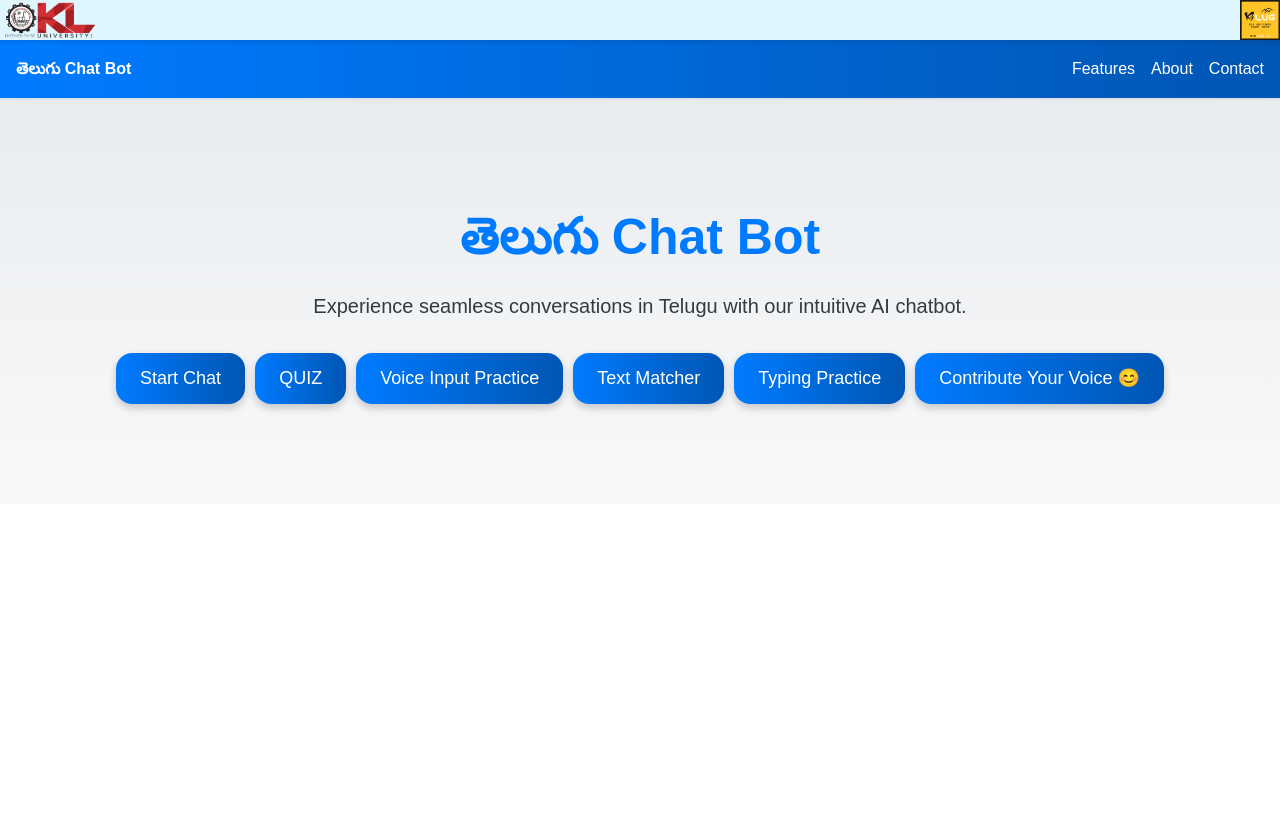
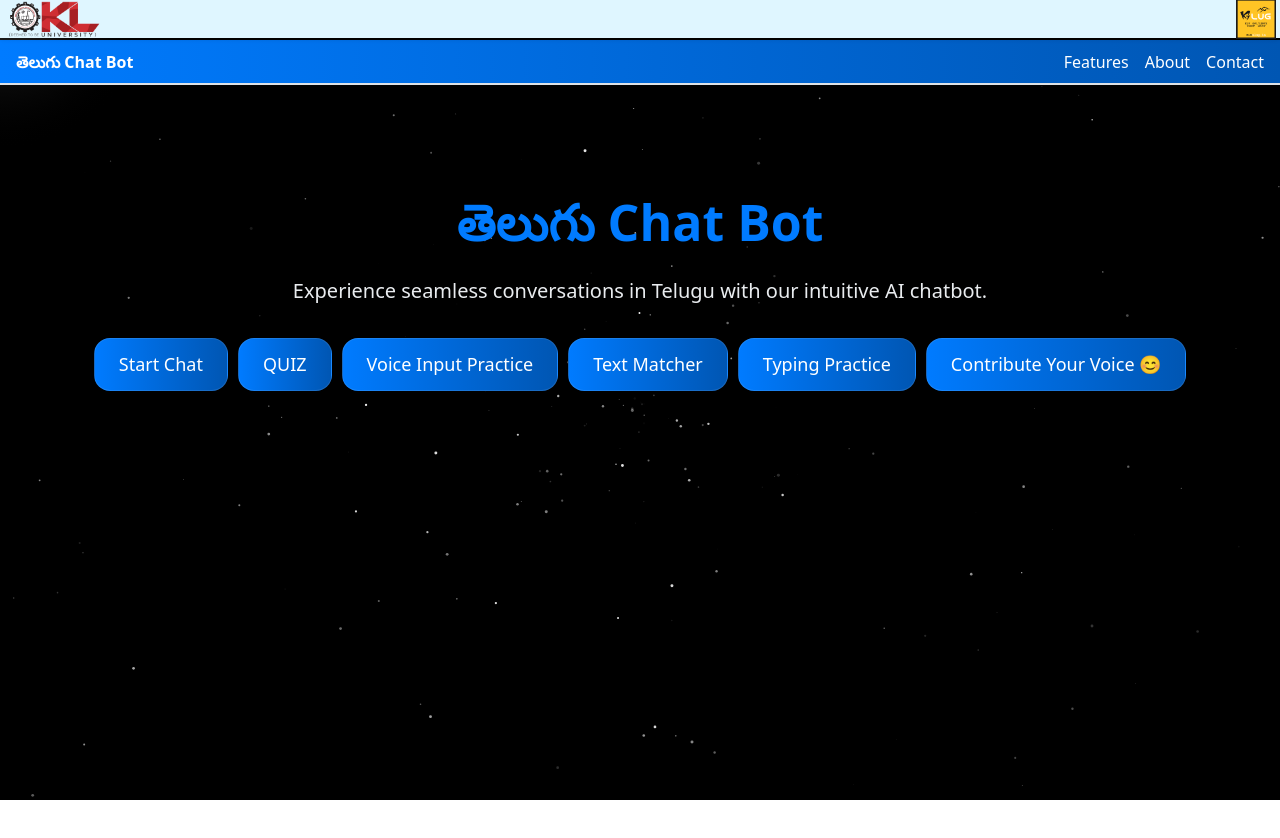
Before and after one commit to suryaakkala/telugu-voice-collection, a Next.js app: page / in a window 1280 px wide. Before the commit the page ends 800 px from the top, so only its background shows below. Built offline with nearby package versions, Linux system fonts and the light colour scheme.

Commit message:
modified:   src/components/landingpage.tsx

```diff
--- a/src/components/Chatbot.tsx
+++ b/src/components/Chatbot.tsx
@@ -49,6 +49,7 @@ const Header: React.FC<{ toggleTheme: () => void, isDarkMode: boolean }> = ({ to
           width: 100%;
           align-items: center;
           justify-content: space-between;
+          padding: 4px 4px;
           position: fixed;
           top: 0;
           left: 0;
--- a/src/components/landingpage.tsx
+++ b/src/components/landingpage.tsx
@@ -1,54 +1,148 @@
 "use client";
 
-import React from "react";
+import React, { useEffect, useRef } from "react";
 import { useRouter } from "next/navigation";
 import Link from "next/link";
 import { Button } from "@/components/ui/button";
 
+class Star {
+  ctx: CanvasRenderingContext2D;
+  x: number;
+  y: number;
+  radius: number;
+  vx: number;
+  vy: number;
+  opacity: number;
+  targetOpacity: number;
+
+  constructor(ctx: CanvasRenderingContext2D, width: number, height: number) {
+    this.ctx = ctx;
+    const angle = Math.random() * Math.PI * 2;
+    const speed = Math.random() * 2 + 1;
+    this.x = width / 2;
+    this.y = height / 2;
+    this.radius = Math.random() * 1.5;
+    this.vx = Math.cos(angle) * speed;
+    this.vy = Math.sin(angle) * speed;
+    this.opacity = 0;
+    this.targetOpacity = Math.random();
+  }
+
+  update(mouseX: number, mouseY: number) {
+    this.x += this.vx;
+    this.y += this.vy;
+
+    // Flicker effect
+    if (Math.random() < 0.02) {
+      this.targetOpacity = Math.random();
+    }
+    this.opacity += (this.targetOpacity - this.opacity) * 0.1;
+  }
+
+  draw() {
+    this.ctx.beginPath();
+    this.ctx.arc(this.x, this.y, this.radius, 0, Math.PI * 2);
+    this.ctx.fillStyle = `rgba(255, 255, 255, ${this.opacity})`;
+    this.ctx.fill();
+  }
+}
+
 export default function LandingPage() {
   const router = useRouter();
+  const canvasRef = useRef<HTMLCanvasElement>(null);
+  const starsRef = useRef<Star[]>([]);
+  const mousePosRef = useRef({ x: 0, y: 0 });
 
-  const handleTypingPracticeNavigation = () => {
-    router.push("/TypingPractice");
+  const handleTypingPracticeNavigation = () => router.push("/TypingPractice");
+  const handleChatbotNavigation = () => router.push("/chatbot");
+  const handleQuizNavigation = () => router.push("/QuizGenerator");
+  const handleVoiceNavigation = () => router.push("/VoiceInputPractice");
+  const handleTextMatchingNavigation = () => router.push("/TextMatching");
+  const handleTDCNavigation = () => router.push("/tdc");
+
+  useEffect(() => {
+    const canvas = canvasRef.current;
+    if (!canvas) return;
+    const ctx = canvas.getContext('2d');
+    if (!ctx) return;
+
+    const resizeCanvas = () => {
+      canvas.width = window.innerWidth;
+      canvas.height = window.innerHeight;
     };
 
-  const handleChatbotNavigation = () => {
-    router.push("/chatbot");
+    const handleMouseMove = (e: MouseEvent) => {
+      mousePosRef.current = { x: e.clientX, y: e.clientY };
     };
 
-  const handleQuizNavigation = () => {
-    router.push("/QuizGenerator");
+    window.addEventListener('resize', resizeCanvas);
+    window.addEventListener('mousemove', handleMouseMove);
+    resizeCanvas();
+
+    starsRef.current = Array.from({ length: 200 }, () =>
+      new Star(ctx, canvas.width, canvas.height)
+    );
+
+    const animate = () => {
+      ctx.fillStyle = '#000';
+      ctx.fillRect(0, 0, canvas.width, canvas.height);
+
+      // Mouse light effect
+      const gradient = ctx.createRadialGradient(
+        mousePosRef.current.x,
+        mousePosRef.current.y,
+        0,
+        mousePosRef.current.x,
+        mousePosRef.current.y,
+        150
+      );
+      gradient.addColorStop(0, 'rgba(255, 255, 255, 0.2)');
+      gradient.addColorStop(1, 'rgba(0, 0, 0, 0)');
+      ctx.fillStyle = gradient;
+      ctx.fillRect(0, 0, canvas.width, canvas.height);
+
+      starsRef.current.forEach(star => {
+        star.update(mousePosRef.current.x, mousePosRef.current.y);
+        star.draw();
+
+        if (star.x < 0 || star.x > canvas.width ||
+            star.y < 0 || star.y > canvas.height) {
+          Object.assign(star, new Star(ctx, canvas.width, canvas.height));
+        }
+      });
+
+      requestAnimationFrame(animate);
     };
 
-  const handleVoiceNavigation = () => {
-    router.push("/VoiceInputPractice");
+    animate();
+
+    return () => {
+      window.removeEventListener('resize', resizeCanvas);
+      window.removeEventListener('mousemove', handleMouseMove);
     };
-
-  const handleTextMatchingNavigation = () => {
-    router.push("/TextMatching");
-  };
-
-  const handleTDCNavigation = () => {
-    router.push("/tdc");
-  };
+  }, []);
 
   return (
-    <div
+    <div style={{ position: 'relative', width: '100%', minHeight: '100vh' }}>
+      <canvas
+        ref={canvasRef}
         style={{
-        width: "100%",
-        display: "flex",
-        flexDirection: "column",
-        fontFamily: "Arial, sans-serif",
-        backgroundColor: "#f8f9fa",
-        color: "#343a40"
+          position: 'fixed',
+          top: 0,
+          left: 0,
+          width: '100%',
+          height: '100%',
+          zIndex: 0,
+          pointerEvents: 'none',
         }}
-      >
+      />
+
+      <div style={{ position: 'relative', zIndex: 1 }}>
         <header
           style={{
             marginTop: "40px",
             width: "100%",
-          // padding: "0 16.5px",
-          height: "60px",
+            height: "45px",
             display: "flex",
             alignItems: "center",
             borderBottom: "2px solid #dee2e6",
@@ -112,31 +206,31 @@ export default function LandingPage() {
             </Link>
           </nav>
         </header>
+
         <section
           style={{
             width: "100%",
             padding: "100px 0",
             textAlign: "center",
-            background: "linear-gradient(180deg, #e9ecef, #f8f9fa)",
+            background: "transparent",
           }}
         >
-          <div
-            style={{
-              margin: "0 auto",
-              padding: "0 16px"
-            }}
-          >
-            <h1
-              style={{
+          <div style={{ margin: "0 auto", padding: "0 16px" }}>
+            <h1 style={{
               fontSize: "50px",
               fontWeight: "bold",
               marginBottom: "16px",
               color: "#007bff",
-              }}
-            >
+              textShadow: "2px 2px 4px rgba(0,0,0,0.3)",
+            }}>
               తెలుగు Chat Bot
             </h1>
-            <p style={{ color: "#343a40", fontSize: "20px", marginBottom: "32px" }}>
+            <p style={{
+              color: "#e9ecef",
+              fontSize: "20px",
+              marginBottom: "32px",
+              textShadow: "1px 1px 2px rgba(0,0,0,0.5)"
+            }}>
               Experience seamless conversations in Telugu with our intuitive AI chatbot.
             </p>
             <div style={{
@@ -145,8 +239,17 @@ export default function LandingPage() {
               gap: "10px",
               flexWrap: "wrap",
             }}>
+              {[
+                { label: "Start Chat", handler: handleChatbotNavigation },
+                { label: "QUIZ", handler: handleQuizNavigation },
+                { label: "Voice Input Practice", handler: handleVoiceNavigation },
+                { label: "Text Matcher", handler: handleTextMatchingNavigation },
+                { label: "Typing Practice", handler: handleTypingPracticeNavigation },
+                { label: "Contribute Your Voice 😊", handler: handleTDCNavigation },
+              ].map((button, index) => (
                 <Button
-                onClick={handleChatbotNavigation}
+                  key={index}
+                  onClick={button.handler}
                   style={{
                     padding: "12px 24px",
                     fontSize: "18px",
@@ -154,78 +257,17 @@ export default function LandingPage() {
                     color: "white",
                     borderRadius: "16px",
                     boxShadow: "0px 4px 8px rgba(0,0,0,0.2)",
+                    backdropFilter: "blur(4px)",
+                    border: "1px solid rgba(255,255,255,0.1)",
                   }}
                 >
-                Start Chat
+                  {button.label}
                 </Button>
-              <Button
-                onClick={handleQuizNavigation}
-                style={{
-                  padding: "12px 24px",
-                  fontSize: "18px",
-                  background: "linear-gradient(90deg, #007bff, #0056b3)",
-                  color: "white",
-                  borderRadius: "16px",
-                  boxShadow: "0px 4px 8px rgba(0,0,0,0.2)",
-                }}
-              >
-                QUIZ
-              </Button>
-              <Button
-                onClick={handleVoiceNavigation}
-                style={{
-                  padding: "12px 24px",
-                  fontSize: "18px",
-                  background: "linear-gradient(90deg, #007bff, #0056b3)",
-                  color: "white",
-                  borderRadius: "16px",
-                  boxShadow: "0px 4px 8px rgba(0,0,0,0.2)",
-                }}
-              >
-                Voice Input Practice
-              </Button>
-              <Button
-                onClick={handleTextMatchingNavigation}
-                style={{
-                  padding: "12px 24px",
-                  fontSize: "18px",
-                  background: "linear-gradient(90deg, #007bff, #0056b3)",
-                  color: "white",
-                  borderRadius: "16px",
-                  boxShadow: "0px 4px 8px rgba(0,0,0,0.2)",
-                }}
-              >
-                Text Matcher
-              </Button>
-              <Button
-                onClick={handleTypingPracticeNavigation}
-                style={{
-                  padding: "12px 24px",
-                  fontSize: "18px",
-                  background: "linear-gradient(90deg, #007bff, #0056b3)",
-                  color: "white",
-                  borderRadius: "16px",
-                  boxShadow: "0px 4px 8px rgba(0,0,0,0.2)",
-                }}
-              >
-                Typing Practice
-              </Button>
-              <Button
-                onClick={handleTDCNavigation}
-                style={{
-                  padding: "12px 24px",
-                  fontSize: "18px",
-                  background: "linear-gradient(90deg, #007bff, #0056b3)",
-                  color: "white",
-                  borderRadius: "16px",
-                  boxShadow: "0px 4px 8px rgba(0,0,0,0.2)",
-                }}
-              >
-                Contribute Your Voice 😊
-              </Button>
+              ))}
             </div>
           </div>
         </section>
       </div>
+    </div>
   );
 }
--- a/src/pages/index.tsx
+++ b/src/pages/index.tsx
@@ -1,7 +1,6 @@
 import LandingPage from "@/components/landingpage";
 import type { Metadata } from "next";
 import { Analytics } from "@vercel/analytics/react";
-// import "@/styles/globals.css";
 
 export const metadata: Metadata = {
   title: "Telugu Chat Bot",
@@ -18,6 +17,8 @@ const Header: React.FC = () => {
         flexDirection: "row",
         width: "100%",
         alignItems: "center",
+        height: "38px",
+        padding: "4px 4px",
         justifyContent: "space-between",
         position: "fixed",
         top: 0,
```
Lines whose indentation alone changed are shown as unchanged.
